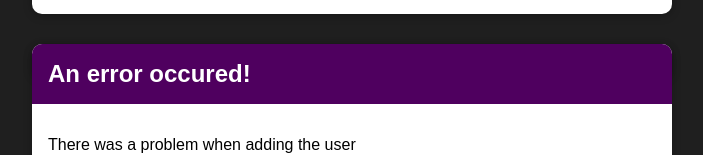
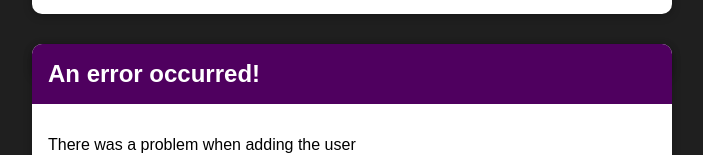
Before and after one commit to KennedyMungai/user-list, a React (Create React App) app: page / in a window 1280 px wide. Shown: the part 196-351 px from the top of the page, without its empty margins (288-991 px from the left). Built offline with nearby package versions, Linux system fonts and the light colour scheme.

Commit message:
Fixed a simple spelling mistake

```diff
--- a/src/components/Users/AddUser.js
+++ b/src/components/Users/AddUser.js
@@ -35,7 +35,7 @@ const AddUser = (props) =>
 
   return (
     <div>
-      <ErrorModal title='An error occured!' message='There was a problem when adding the user' />
+      <ErrorModal title='An error occurred!' message='There was a problem when adding the user' />
       <Card className={classes.input}>
         <form action="" onSubmit={addUserHandler}>
           <label htmlFor="username">Username</label>
```
